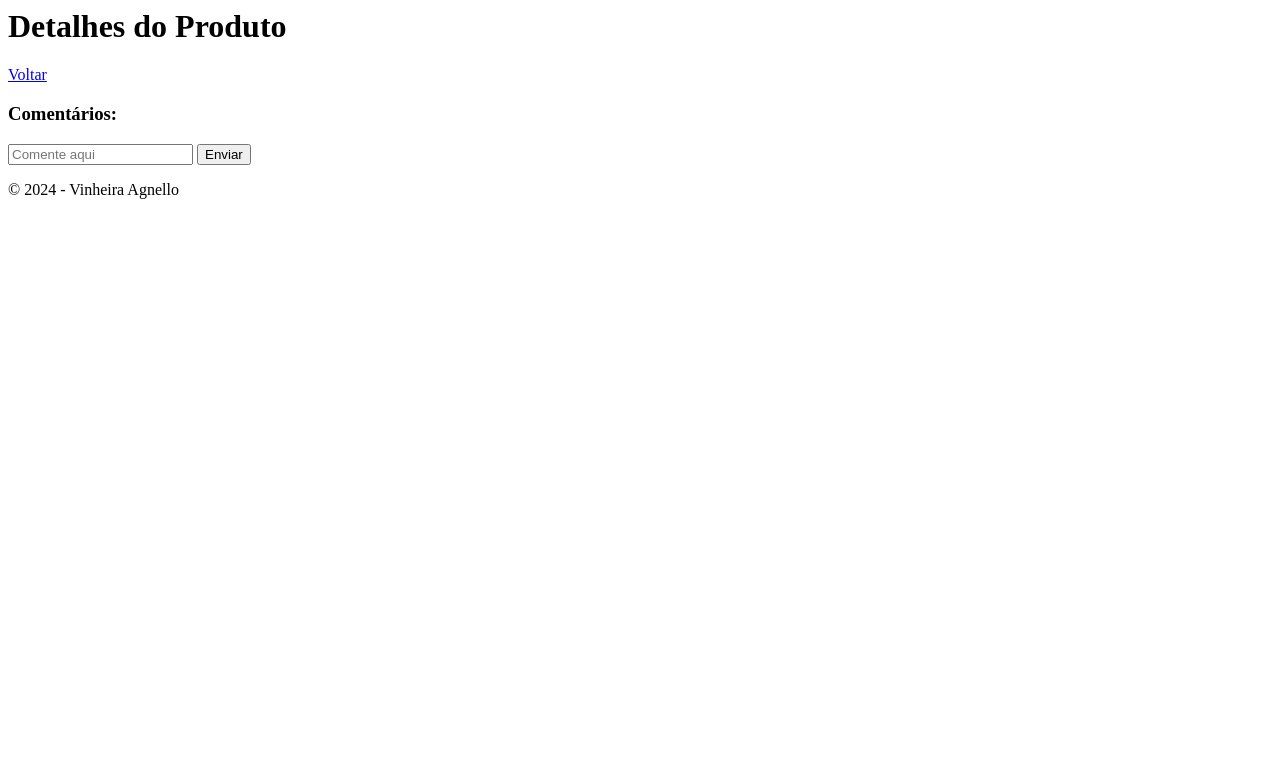
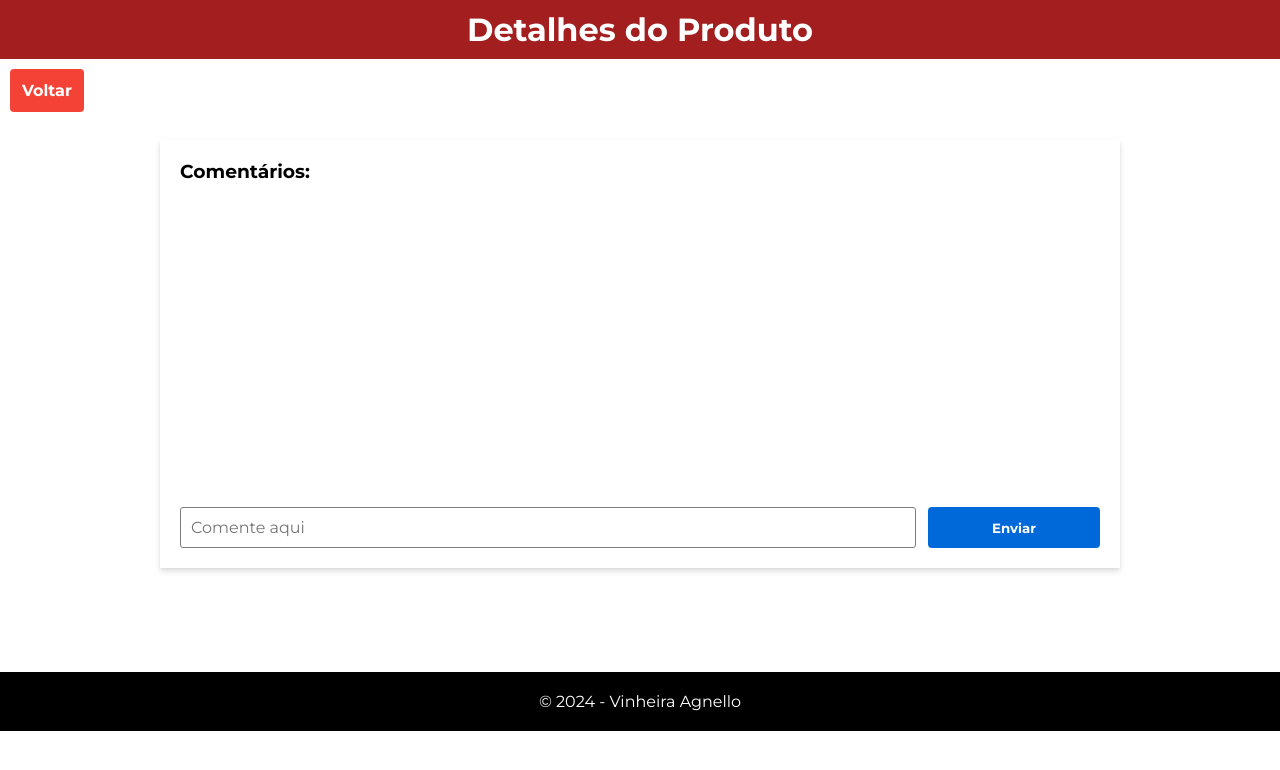
Before and after one commit to PedrogGutierre/ckp1frontnt, a website: page pages/produto.html in a window 1280 px wide. Drawn offline with Linux system fonts and the light colour scheme; the site is published under a folder, as on GitHub Pages, so addresses that start at the root find nothing.

Commit message:
Update produto.html

```diff
--- a/pages/produto.html
+++ b/pages/produto.html
@@ -3,7 +3,7 @@
     <meta charset="UTF-8" />
     <meta name="viewport" content="width=device-width, initial-scale=1.0" />
     <title>Detalhes do Produto</title>
-    <link rel="stylesheet" href="/styles/style.css" />
+    <link rel="stylesheet" href="../styles/style.css" />
   </head>
   <body>
     <header>
```
